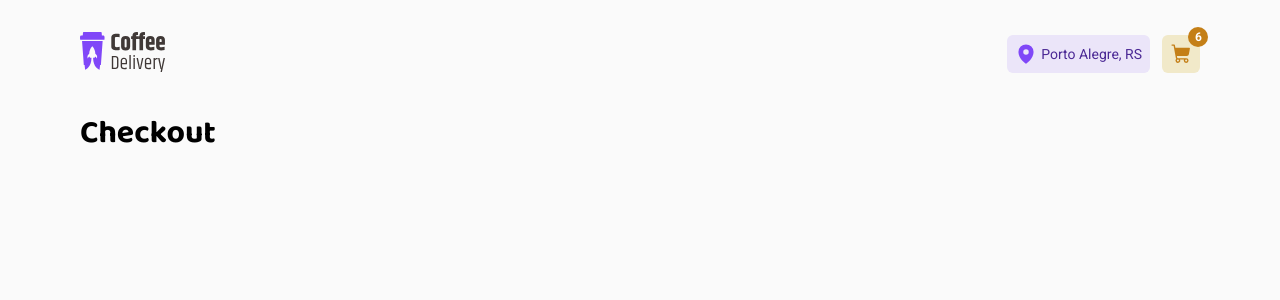
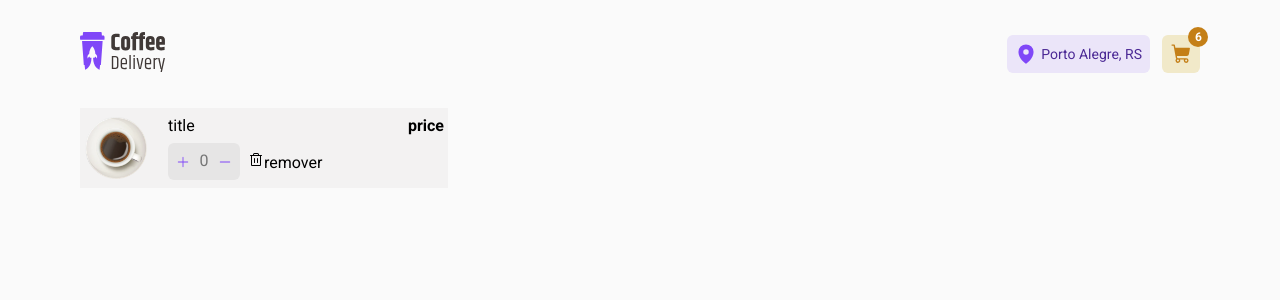
Before and after one commit to bernardodemarco/coffee-delivery, a React (Vite) app: page /checkout in a window 1280 px wide. Shown: the top 300 px of the page. Built offline with nearby package versions, Linux system fonts and the light colour scheme.

Commit message:
starting inline coffe card component

```diff
--- /dev/null
+++ b/src/pages/Checkout/components/InlineCoffeeCard/index.tsx
@@ -0,0 +1,28 @@
+import { Minus, Plus, Trash } from '@phosphor-icons/react'
+import { InputContainer } from '../../../Home/components/CoffeeCard/styles'
+import { Card, RemoveContainer, InfoContainer } from './styles'
+
+export const InlineCoffeeCard = () => {
+  return (
+    <Card>
+      <div>
+        <img src="coffee-images/arabe.png" alt="" />
+        <InfoContainer>
+          <p>title</p>
+          <div>
+            <InputContainer>
+              <Plus size={14} />
+              <input type="number" placeholder="0" />
+              <Minus size={14} />
+            </InputContainer>
+            <RemoveContainer>
+              <Trash />
+              <span>remover</span>
+            </RemoveContainer>
+          </div>
+        </InfoContainer>
+      </div>
+      <strong>price</strong>
+    </Card>
+  )
+}
--- /dev/null
+++ b/src/pages/Checkout/components/InlineCoffeeCard/styles.ts
@@ -0,0 +1,34 @@
+import styled from 'styled-components'
+
+export const Card = styled.article`
+  width: 23rem;
+  padding: 0.5rem 0.25rem;
+  background-color: ${({ theme }) => theme['base-card']};
+
+  display: flex;
+  align-items: flex-start;
+  justify-content: space-between;
+
+  & > div {
+    display: flex;
+
+    img {
+      width: 4rem;
+      height: 4rem;
+      margin-right: 1.25rem;
+    }
+  }
+`
+
+export const InfoContainer = styled.div`
+  display: flex;
+  flex-direction: column;
+  justify-content: space-between;
+
+  & > div {
+    display: flex;
+    align-items: center;
+  }
+`
+
+export const RemoveContainer = styled.div``
--- a/src/pages/Checkout/index.tsx
+++ b/src/pages/Checkout/index.tsx
@@ -1,3 +1,5 @@
+import { InlineCoffeeCard } from './components/InlineCoffeeCard'
+
 export const Checkout = () => {
-  return <h1>Checkout</h1>
+  return <InlineCoffeeCard />
 }
```
